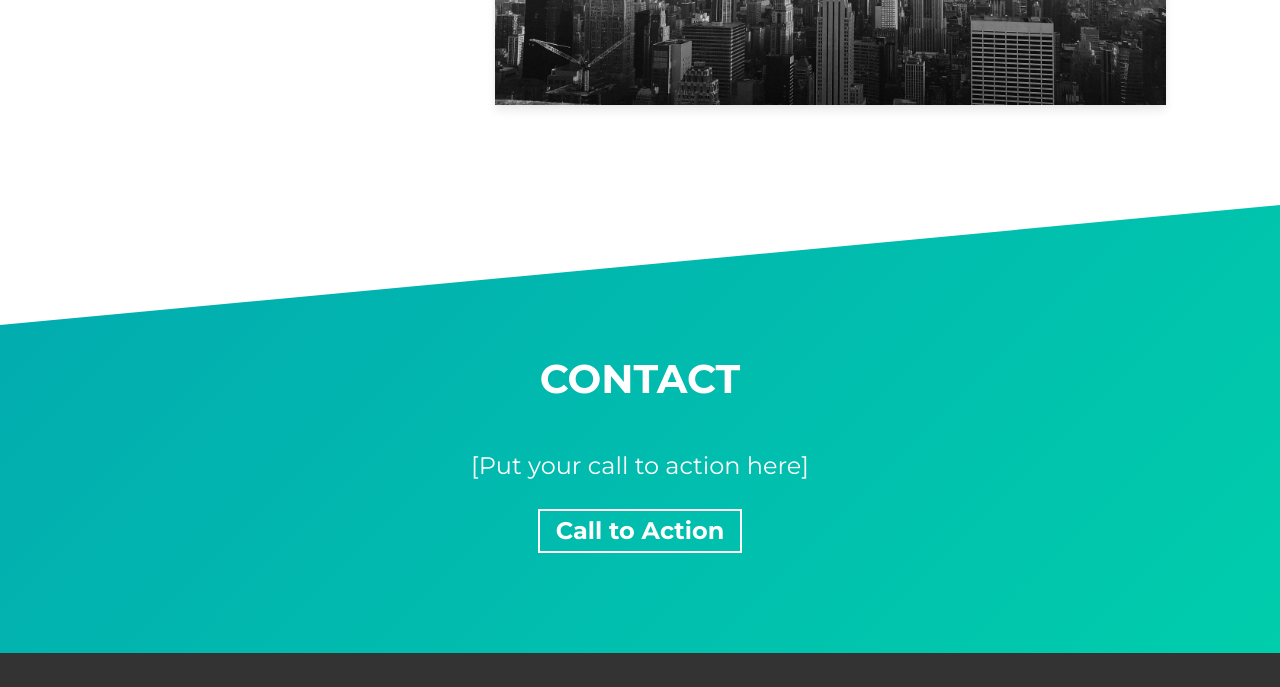
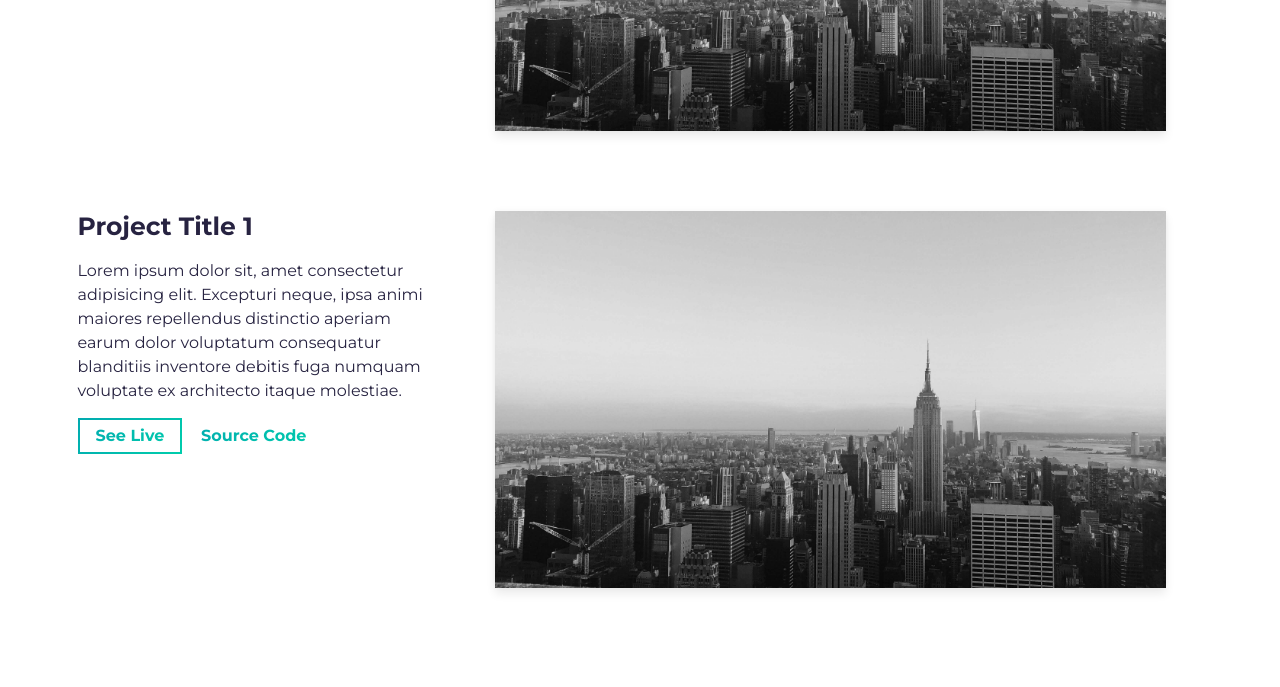
Before and after one commit to gkatsikis/portfolio2, a website built with Parcel: page src/index.html in a window 1280 px wide. Shown: the part 2686-3373 px from the top of the page. Built offline with nearby package versions, Linux system fonts and the light colour scheme.

Commit message:
add project 1

```diff
--- a/src/index.html
+++ b/src/index.html
@@ -103,18 +103,15 @@
                 <h3 class="project-wrapper__text-title">Animood: Find Your Vibe</h3>
                 <div>
                   <p class="mb-4">
-                    Lorem ipsum dolor sit, amet consectetur adipisicing elit.
-                    Excepturi neque, ipsa animi maiores repellendus distinctio
-                    aperiam earum dolor voluptatum consequatur blanditiis
-                    inventore debitis fuga numquam voluptate ex architecto
-                    itaque molestiae.
+                    Full CRUD Flask-React app using PostgreSQL as the database.
+                    Users can identify moments from their favorite anime's that were especially emotional and target the episode and moment where they felt a strong theme emerge. This allows users to identify anime's to watch based off of themes they hope to experience rather than by genre.
                   </p>
                 </div>
                 <a
                   rel="noreferrer"
                   target="_blank"
                   class="cta-btn cta-btn--hero"
-                  href="#!"
+                  href="https://animood.netlify.app/"
                 >
                   See Live
                 </a>
@@ -122,7 +119,7 @@
                   rel="noreferrer"
                   target="_blank"
                   class="cta-btn text-color-main"
-                  href="#!"
+                  href="https://github.com/gkatsikis/animood_BE"
                 >
                   Source Code
                 </a>
@@ -130,7 +127,7 @@
             </div>
             <div class="col-lg-8 col-sm-12">
               <div class="project-wrapper__image load-hidden">
-                <a rel="noreferrer" href="#!" target="_blank">
+                <a rel="noreferrer" href="https://github.com/gkatsikis/animood_FE" target="_blank">
                   <div
                     data-tilt
                     data-tilt-max="4"
@@ -257,6 +254,57 @@
             </div>
           </div>
           <!-- /END Project -->
+          <div class="row">
+            <div class="col-lg-4 col-sm-12">
+              <div class="project-wrapper__text load-hidden">
+                <h3 class="project-wrapper__text-title">Project Title 1</h3>
+                <div>
+                  <p class="mb-4">
+                    Lorem ipsum dolor sit, amet consectetur adipisicing elit.
+                    Excepturi neque, ipsa animi maiores repellendus distinctio
+                    aperiam earum dolor voluptatum consequatur blanditiis
+                    inventore debitis fuga numquam voluptate ex architecto
+                    itaque molestiae.
+                  </p>
+                </div>
+                <a
+                  rel="noreferrer"
+                  target="_blank"
+                  class="cta-btn cta-btn--hero"
+                  href="#!"
+                >
+                  See Live
+                </a>
+                <a
+                  rel="noreferrer"
+                  target="_blank"
+                  class="cta-btn text-color-main"
+                  href="#!"
+                >
+                  Source Code
+                </a>
+              </div>
+            </div>
+            <div class="col-lg-8 col-sm-12">
+              <div class="project-wrapper__image load-hidden">
+                <a rel="noreferrer" href="#!" target="_blank">
+                  <div
+                    data-tilt
+                    data-tilt-max="4"
+                    data-tilt-glare="true"
+                    data-tilt-max-glare="0.5"
+                    class="thumbnail rounded js-tilt"
+                  >
+                    <img
+                      alt="Project Image"
+                      class="img-fluid"
+                      src="assets/project.jpg"
+                    />
+                  </div>
+                </a>
+              </div>
+            </div>
+          </div>
         </div>
       </div>
     </section>
```
